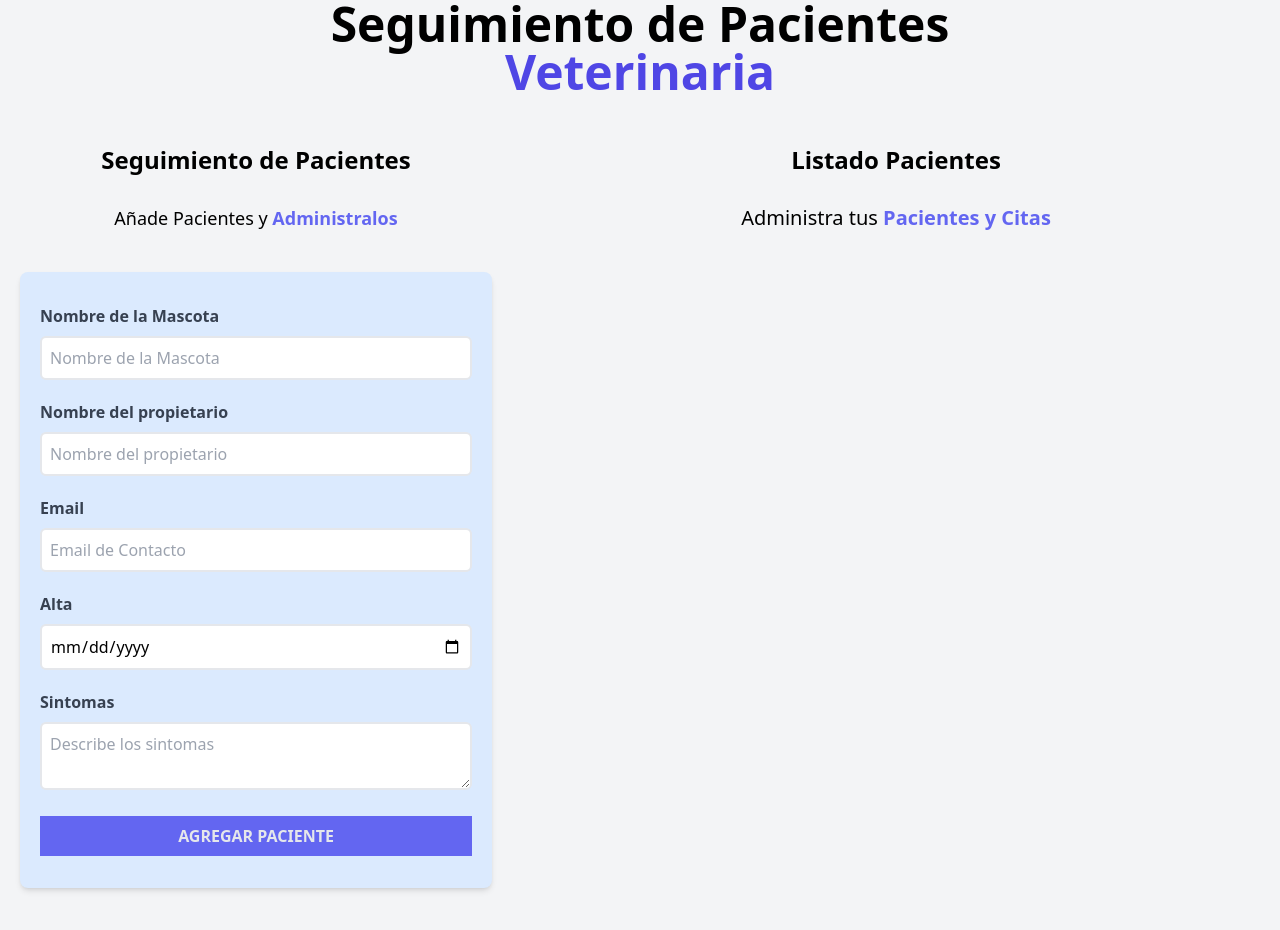
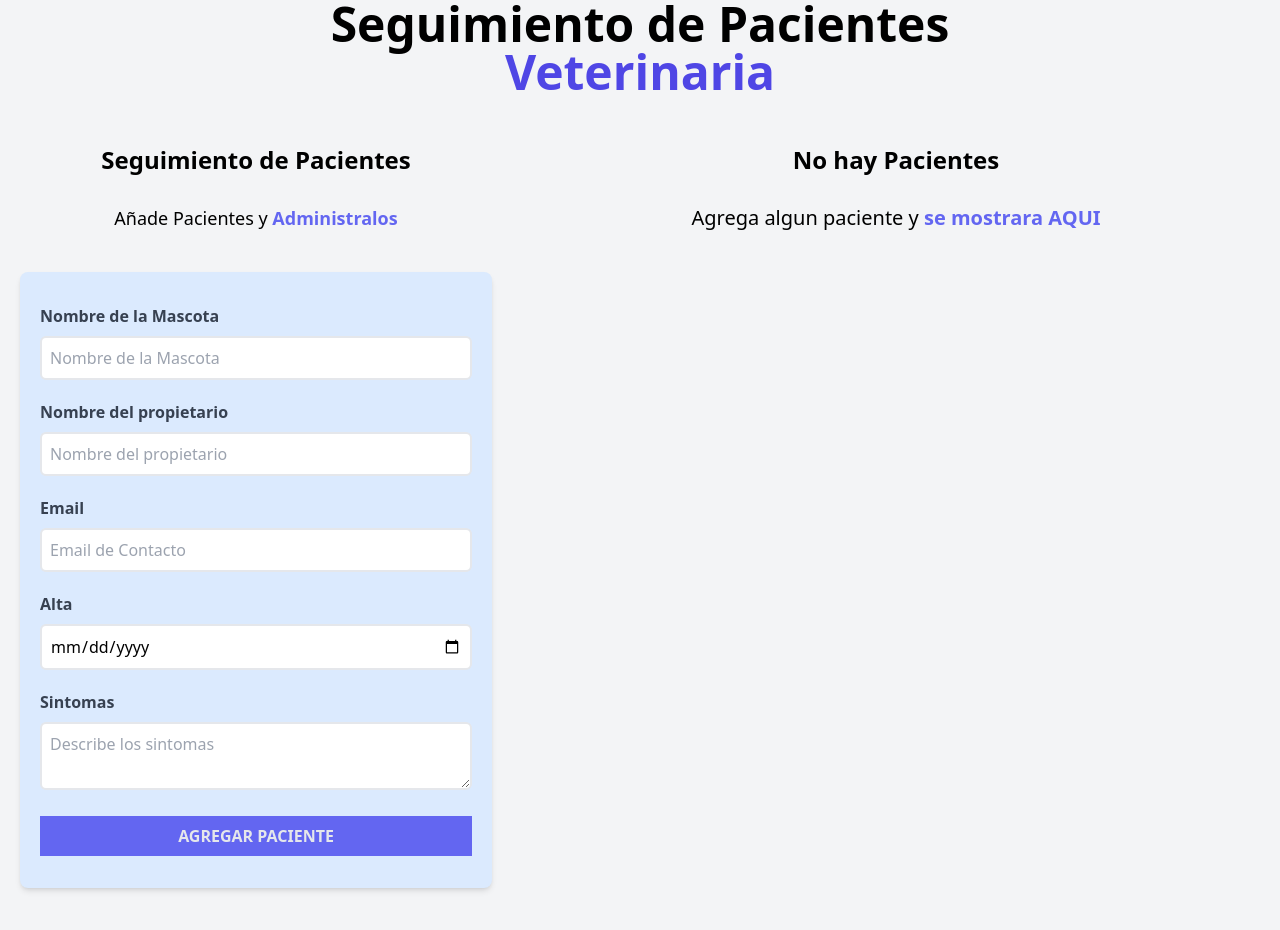
Before and after one commit to danni-boi-dot/citasReact, a React (Vite) app: page / in a window 1280 px wide. Shown: the top 930 px of the page. Built offline with nearby package versions, Linux system fonts and the light colour scheme.

Commit message:
Se agrego un id unico a los pacientes y animacio para ver si hay o no pacientes

```diff
--- a/src/components/Formulario.jsx
+++ b/src/components/Formulario.jsx
@@ -9,6 +9,12 @@ const Formulario = ({pacientes, setPacientes}) => {
   const [sintomas, setSintomas] = useState('');
   const [error, setError] = useState(false);
 
+  const generarId = () => {
+    const random = Math.random().toString(36).substr(2)
+    const fecha = Date.now().toString(36)
+
+    return fecha + random
+  }
   const handleSubmit = (e) => {
     e.preventDefault();
 
@@ -27,7 +33,8 @@ const Formulario = ({pacientes, setPacientes}) => {
       propietario,
       email,
       alta,
-      sintomas
+      sintomas,
+      id: generarId()
     }
     setPacientes([...pacientes, objetoPacientes]);
     setNombre('')
--- a/src/components/ListadoPacientes.jsx
+++ b/src/components/ListadoPacientes.jsx
@@ -3,18 +3,31 @@ import Paciente from "./Paciente"
 const ListadoPacientes = ({ pacientes }) => {
   return (
     <div className="md:w-1/2 lg:w-3/5 md:h-screen overflow-y-scroll">
+
+      {pacientes && pacientes.length ? (
+        <>
           <h2 className="font-black text-2xl text-center">Listado Pacientes</h2>
-      <p className="text-xl mt-7 mb-10 text-center">Administra tus {''}
+          <p className="text-xl mt-7 mb-10 text-center">
+            Administra tus {''}
             <span className="text-indigo-500 font-bold">Pacientes y Citas</span>
           </p>
 
           {pacientes.map(paciente => (
             <Paciente
+              key={paciente.id}
               paciente={paciente}
             />
           ))}
-
-
+        </>
+      ) : (
+        <>
+          <h2 className="font-black text-2xl text-center">No hay Pacientes</h2>
+          <p className="text-xl mt-7 mb-10 text-center">
+            Agrega algun paciente y {''}
+            <span className="text-indigo-500 font-bold">se mostrara AQUI</span>
+          </p>
+        </>
+      )}
     </div>
   )
 }
```
Lines whose indentation alone changed are shown as unchanged.
